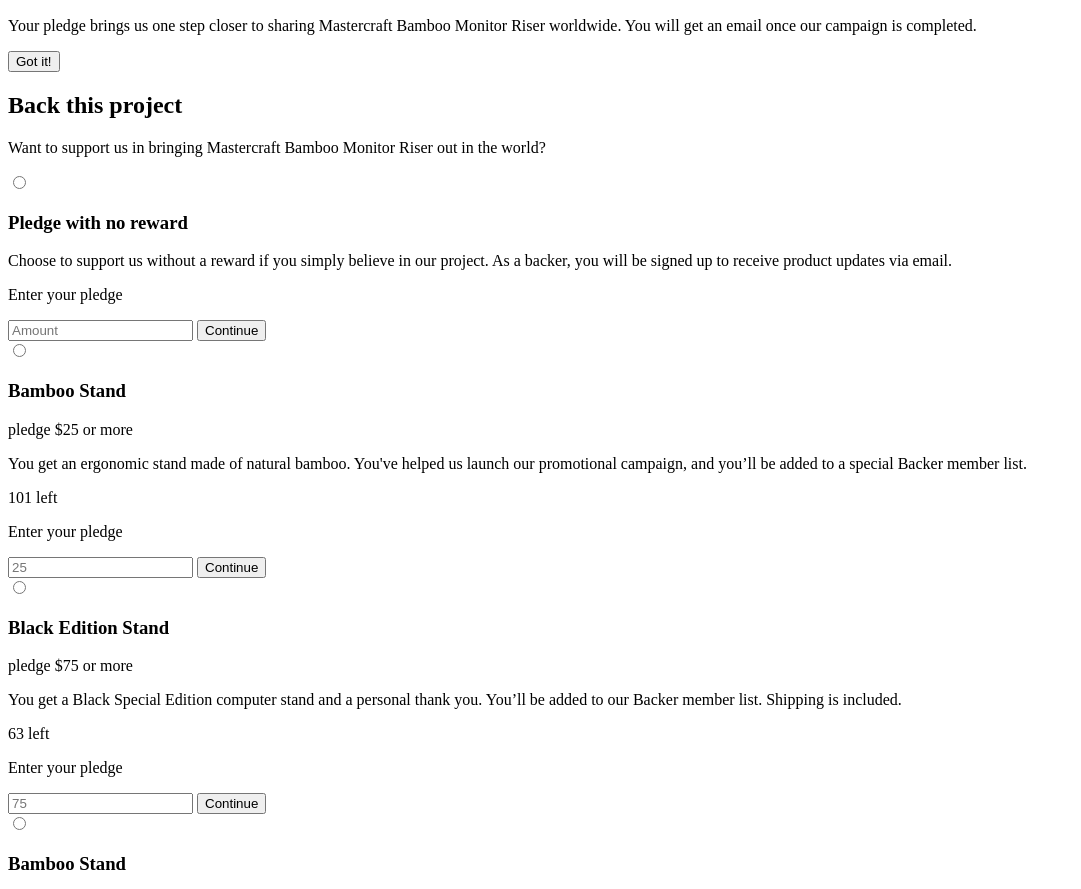
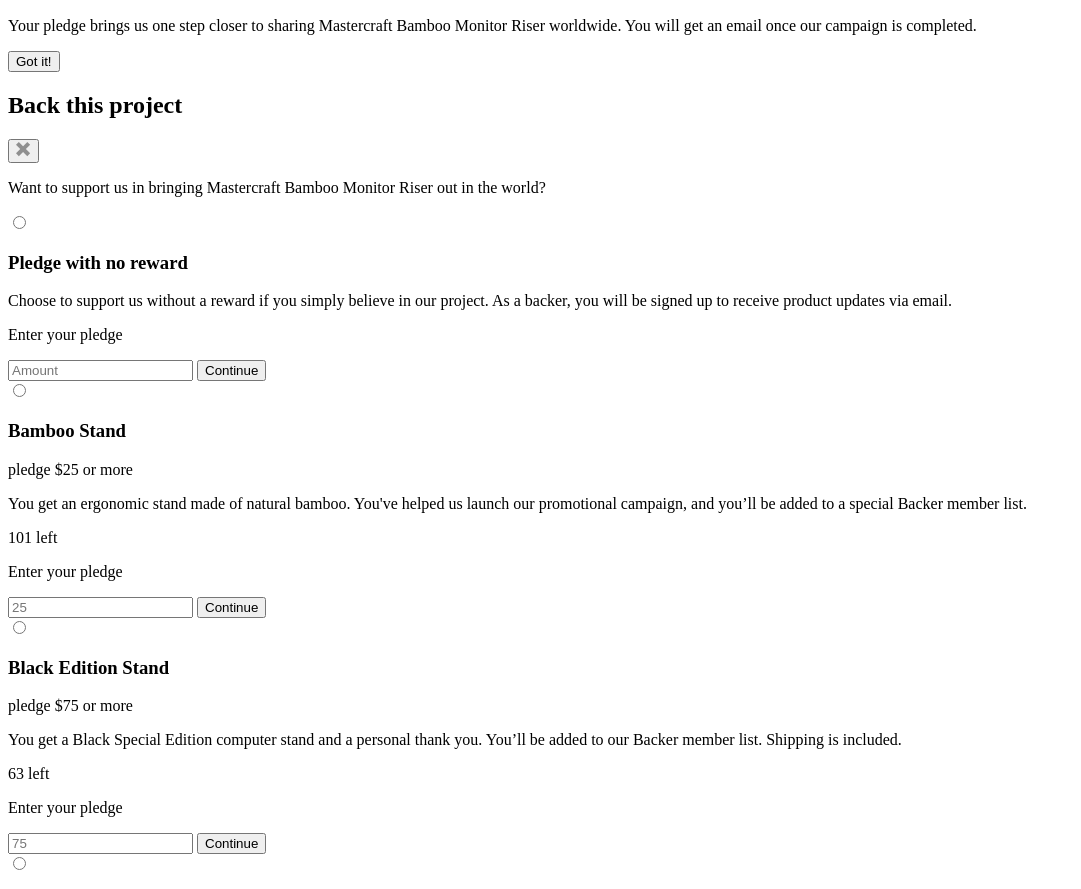
Before and after one commit to mohamedhiendy/crowdfunding-product-page-main, a plain HTML site: page index.html in a window 1280 px wide. Shown: the part 1749-2638 px from the top of the page, without its empty margins (0-1081 px from the left). Drawn offline with Linux system fonts and the light colour scheme.

Commit message:
feat: adding the exit btn of the modal

```diff
--- a/index.html
+++ b/index.html
@@ -183,7 +183,13 @@
     <!-- Selecting Reward 1st Section -->
     <div class="reward-selected">
       <div class="header">
-        <h2>Back this project</h2>
+        <div>
+          <h2>Back this project</h2>
+
+          <button class="exit-btn">
+            <img src="./images/icon-close-modal.svg" alt="icon-close" />
+          </button>
+        </div>
 
         <p>
           Want to support us in bringing Mastercraft Bamboo Monitor Riser out in
```
